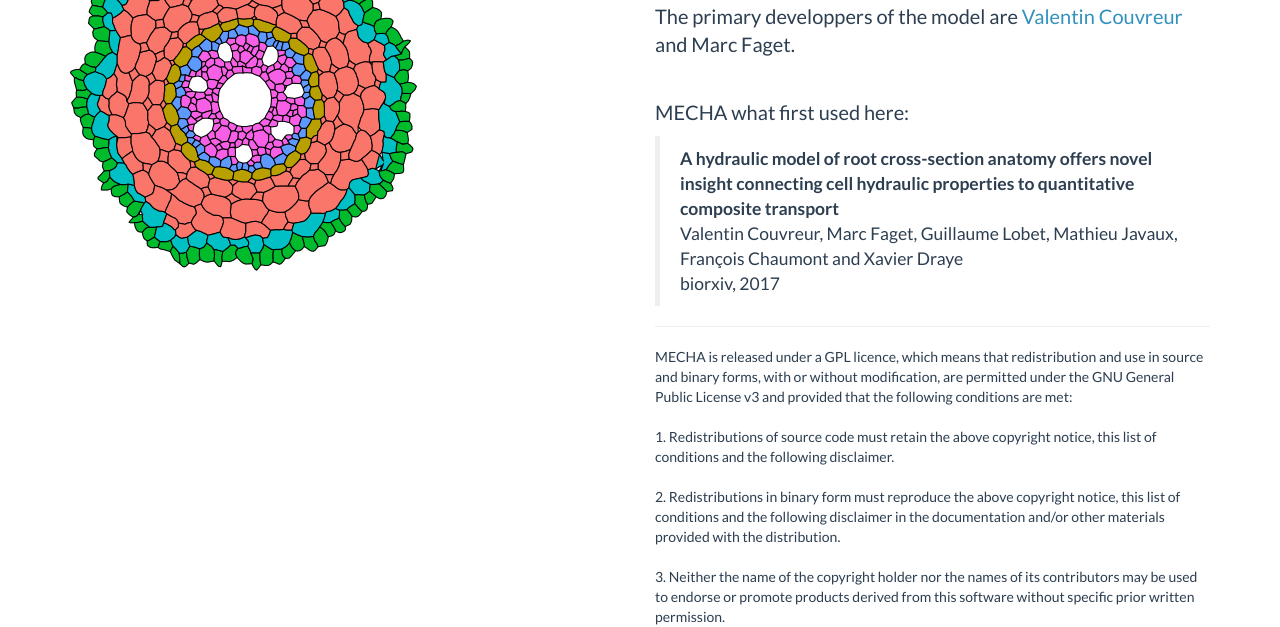
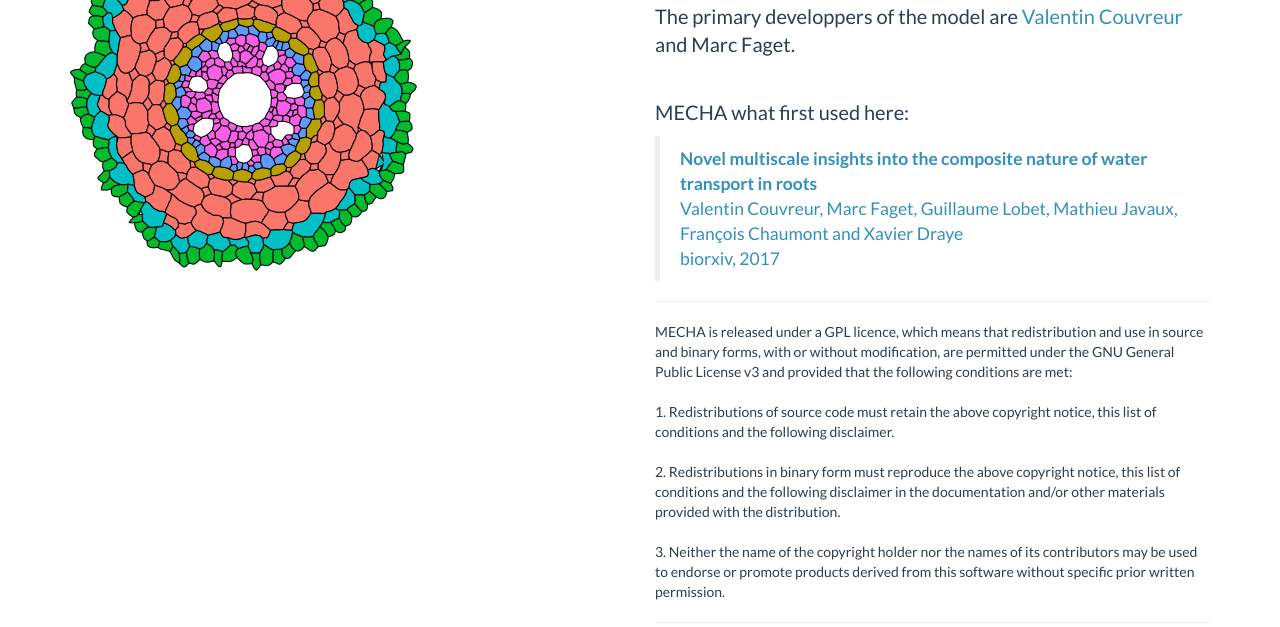
Before and after one commit to MECHARoot/MECHARoot.github.io, a website: page index.html in a window 1280 px wide. Shown: the part 3980-4607 px from the top of the page. Drawn offline with nearby package versions, Linux system fonts and the light colour scheme.

Commit message:
Update index.html

```diff
--- a/index.html
+++ b/index.html
@@ -253,9 +253,9 @@ python mecha_all.py</pre>
                     MECHA what first used here:
 
                     <blockquote>
-                        <b>A hydraulic model of root cross-section anatomy offers novel insight connecting cell hydraulic properties to quantitative composite transport</b></br>
+                        <a href="https://doi.org/10.1101/147314"><b>Novel multiscale insights into the composite nature of water transport in roots</b></br>
                         Valentin Couvreur, Marc Faget, Guillaume Lobet, Mathieu Javaux, François Chaumont and Xavier Draye<br>
-                        biorxiv, 2017
+                        biorxiv, 2017</a>
                     </blockquote>
                     </p>
 
```
